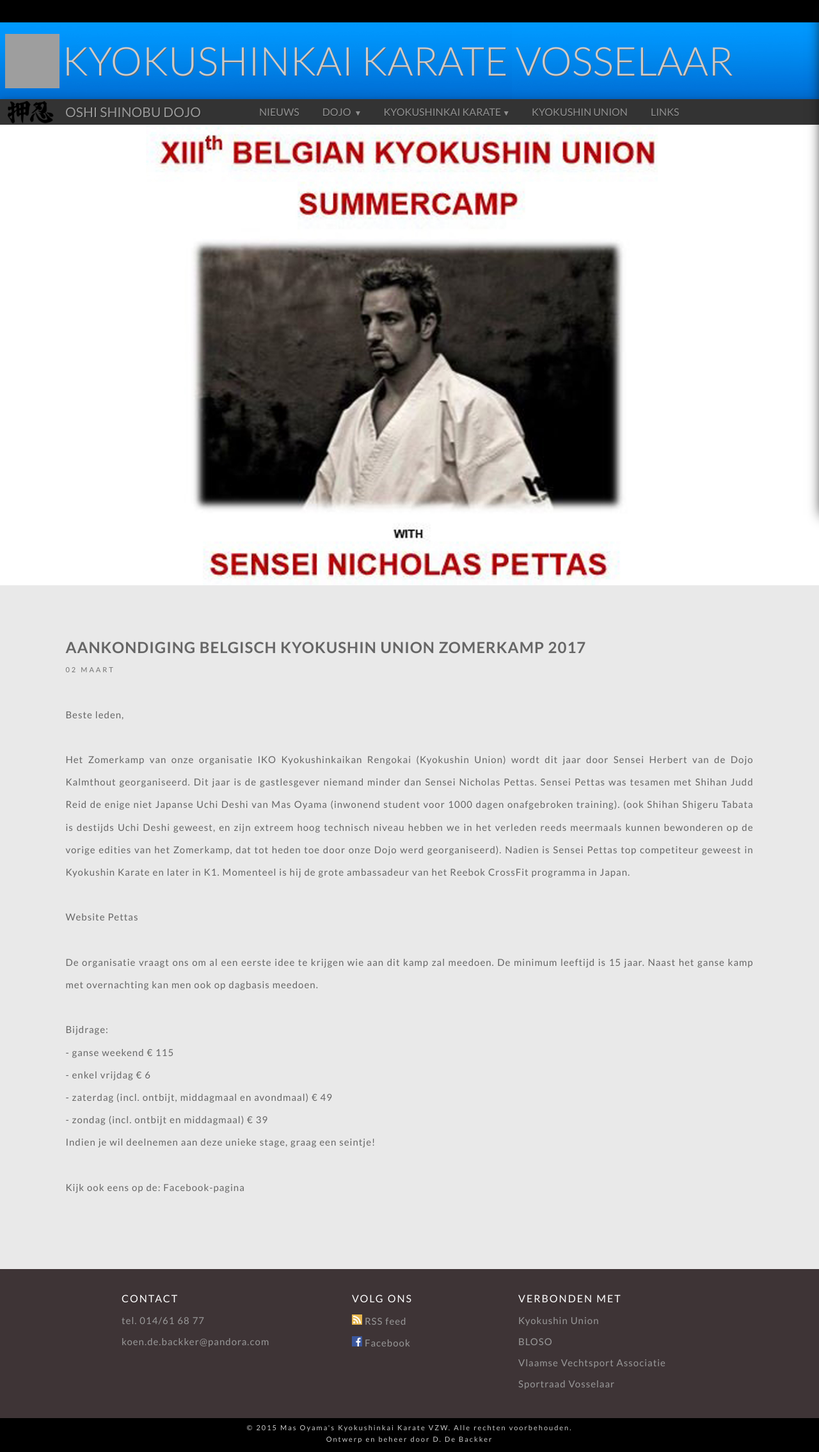
After one commit to DriesDeBackker/Karatesite, a Flask app: page /nieuws/aankondiging_belgisch_kyokushin_union_zomerkamp_2017 in a window 1280 px wide. The commit adds this page. Shown: the whole page at 64% size. Run offline with Flask 2, Linux system fonts and the light colour scheme; some libraries are stand-ins or nearby versions; grey boxes are pictures that could not be loaded.

Commit message:
nieuws bijgewerkt

```diff
--- /dev/null
+++ b/templates/nieuws/aankondiging_belgisch_kyokushin_union_zomerkamp_2017.html
@@ -0,0 +1,46 @@
+{% extends "layout.html" %}
+{% block content %}
+<div class = "nieuwsbanner">
+    <img class="nieuwsbannerfoto" src="{{ url_for('static', filename='nieuws/aankondiging_belgisch_kyokushin_union_zomerkamp_2017.jpg') }}" width="100%" alt=""/>
+</div>
+<div class="content-box first-content-box post1">
+    <div class = "text-box first-text-box">
+        <div class="h6 post2">Aankondiging Belgisch Kyokushin Union Zomerkamp 2017</div>
+        <div class = "nieuwsd post2">02 MAART</div>
+        <br>
+        <div class="p post2">
+            Beste leden,
+            <br><br>
+            Het Zomerkamp van onze organisatie IKO Kyokushinkaikan Rengokai (Kyokushin Union) wordt dit jaar door Sensei Herbert van de Dojo Kalmthout georganiseerd.
+            Dit jaar is de gastlesgever niemand minder dan Sensei Nicholas Pettas.
+            Sensei Pettas was tesamen met Shihan Judd Reid de enige niet Japanse Uchi Deshi van Mas Oyama (inwonend student voor 1000 dagen onafgebroken training).
+            (ook Shihan Shigeru Tabata is destijds Uchi Deshi geweest,
+            en zijn extreem hoog technisch niveau hebben we in het verleden reeds meermaals kunnen bewonderen op de vorige edities van het Zomerkamp, dat tot heden toe door onze Dojo werd georganiseerd).
+            Nadien is Sensei Pettas top competiteur geweest in Kyokushin Karate en later in K1.
+            Momenteel is hij de grote ambassadeur van het Reebok CrossFit programma in Japan.
+            <br><br>
+            <a href="http://www.reebokcrossfit-heartandbeauty.com/en/trainers/nicholas-pettas/">Website Pettas</a>
+            <br><br>
+            De organisatie vraagt ons om al een eerste idee te krijgen wie aan dit kamp zal meedoen.
+            De minimum leeftijd is 15 jaar.
+            Naast het ganse kamp met overnachting kan men ook op dagbasis meedoen.
+            <br><br>
+            Bijdrage:
+            <br>
+            - ganse weekend € 115
+            <br>
+            - enkel vrijdag € 6
+            <br>
+            - zaterdag (incl. ontbijt, middagmaal en avondmaal) € 49
+            <br>
+            - zondag (incl. ontbijt en middagmaal) € 39
+            <br>
+            Indien je wil deelnemen aan deze unieke stage, graag een seintje!
+            <br><br>
+            Kijk ook eens op de:
+            <a href="https://www.facebook.com/events/182602952233750/">Facebook-pagina</a>
+            <br><br>
+        </div>
+    </div>
+</div>
+{% endblock %}
```
Also changed, not shown: templates/index.html (+10 -10 lines), templates/nieuws.html (+20 -0 lines), templates/nieuws/kaizen_dojo_winterkamp_2017.html (added, +22 -0 lines), static/nieuws/aankondiging_belgisch_kyokushin_union_zomerkamp_2017.jpg (added), static/nieuws/foto_gezamenlijke_gevechtstraining_en_seminar_sensei_zaman.jpg, static/nieuws/gevechtstraining_zaman_2017.jpg (deleted).
